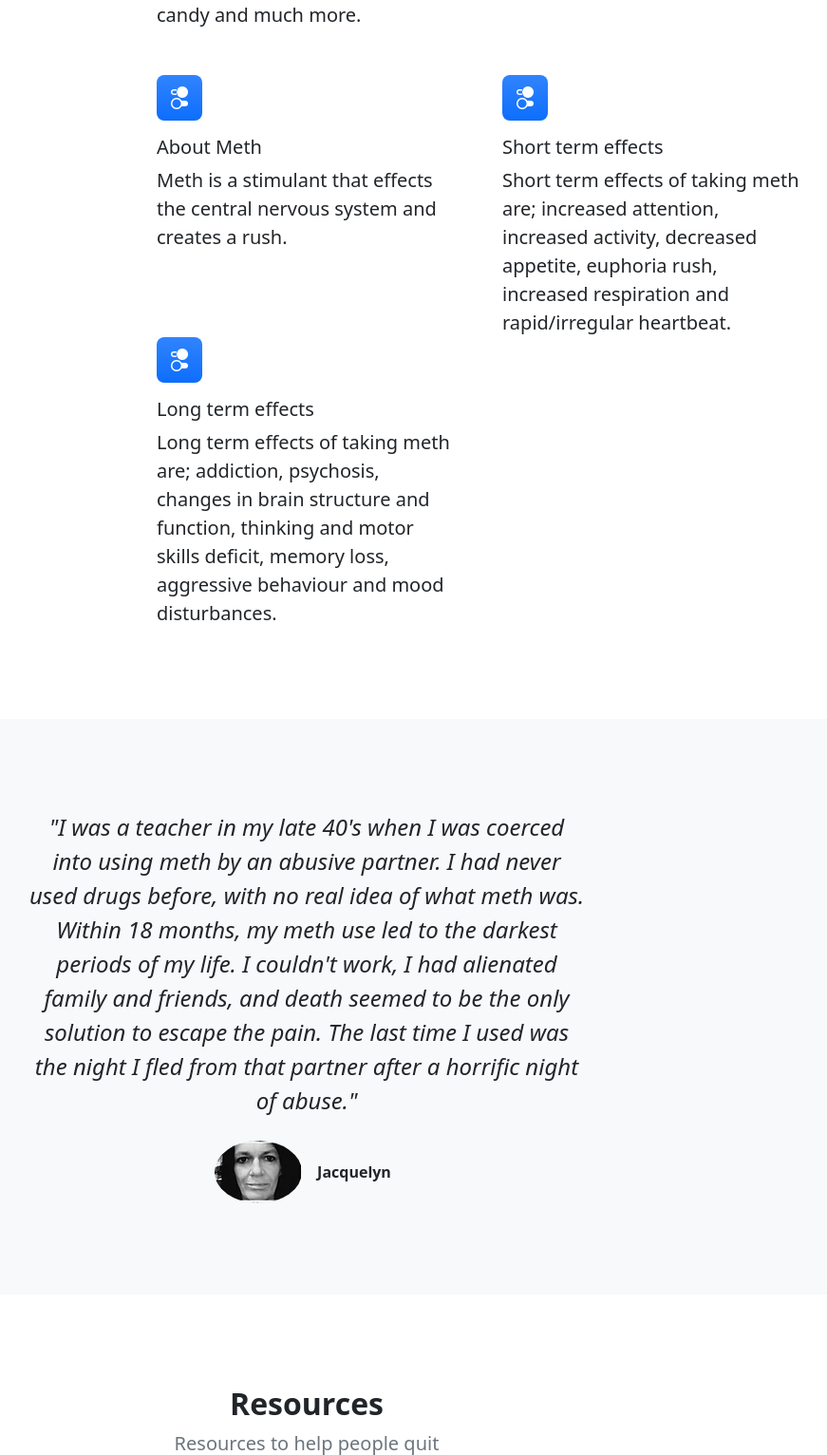
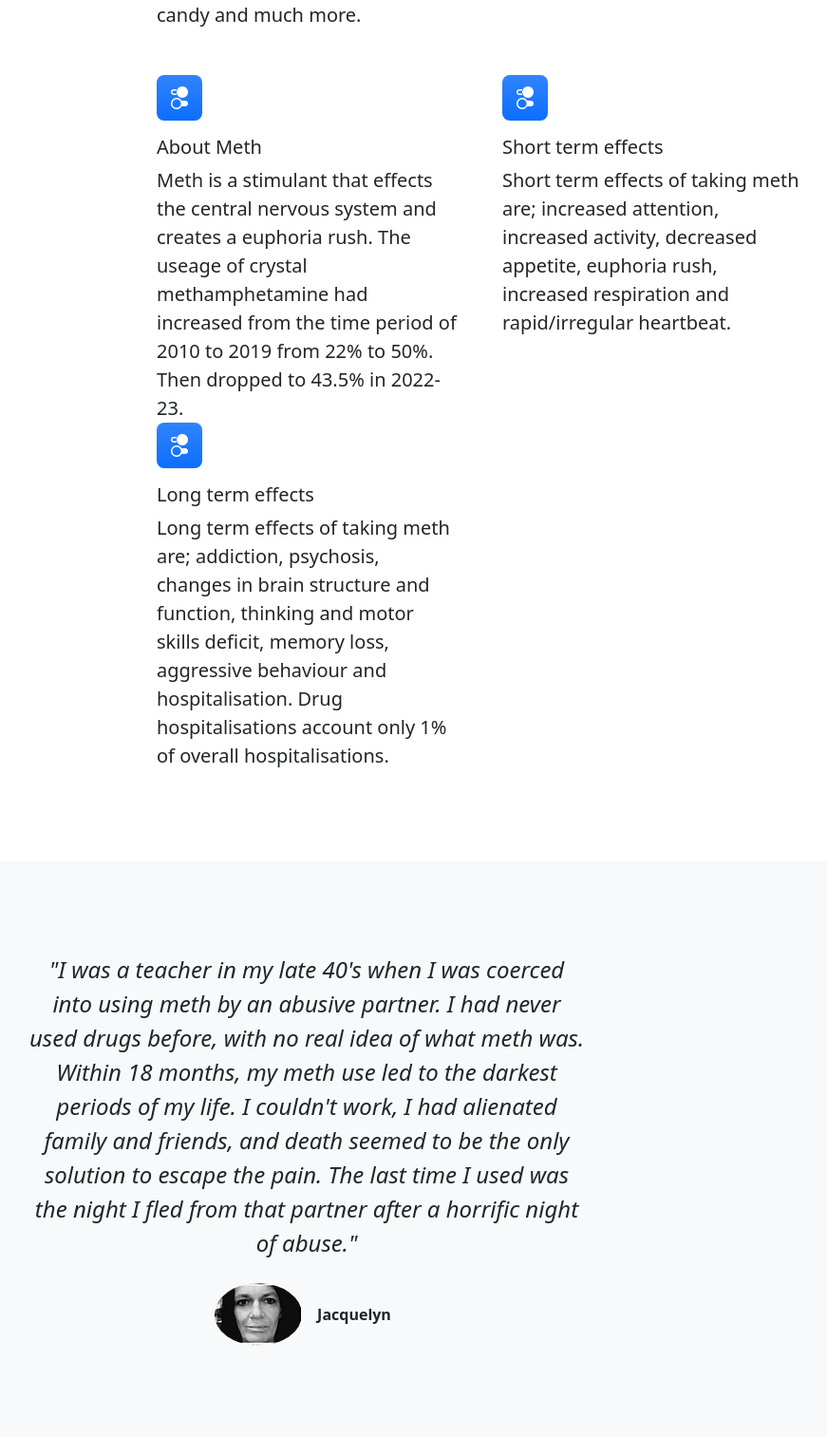
Before and after one commit to kyloren345/Risky-Business, a Flask app: page / in a window 1280 px wide. Shown: the part 787-2319 px from the top of the page at 95% size, without its empty margins (317-1188 px from the left). Run offline with Flask 3, Linux system fonts and the light colour scheme; some libraries are stand-ins or nearby versions.

Commit message:
Update index.html

```diff
--- a/templates/index.html
+++ b/templates/index.html
@@ -81,7 +81,7 @@
                                         class="bi bi-toggles2"></i></div>
                                 <h2 class="h5">About Meth</h2>
                                 <p class="info mb-0">Meth is a stimulant that effects the central nervous system and
-                                    creates a rush.</p>
+                                    creates a euphoria rush. The useage of crystal methamphetamine had increased from the time period of 2010 to 2019 from 22% to 50%. Then dropped to 43.5% in 2022-23.</p>
                             </div>
                             <div class="col h-100">
                                 <div class="feature bg-primary bg-gradient text-white rounded-3 mb-3"><i
@@ -97,7 +97,7 @@
                                 <h2 class="h5">Long term effects</h2>
                                 <p class="info mb-0">Long term effects of taking meth are; addiction, psychosis, changes
                                     in brain structure and function, thinking and motor skills deficit, memory loss,
-                                    aggressive behaviour and mood disturbances.</p>
+                                    aggressive behaviour and hospitalisation. Drug hospitalisations account only 1% of overall hospitalisations.</p>
                             </div>
                         </div>
                     </div>
```
